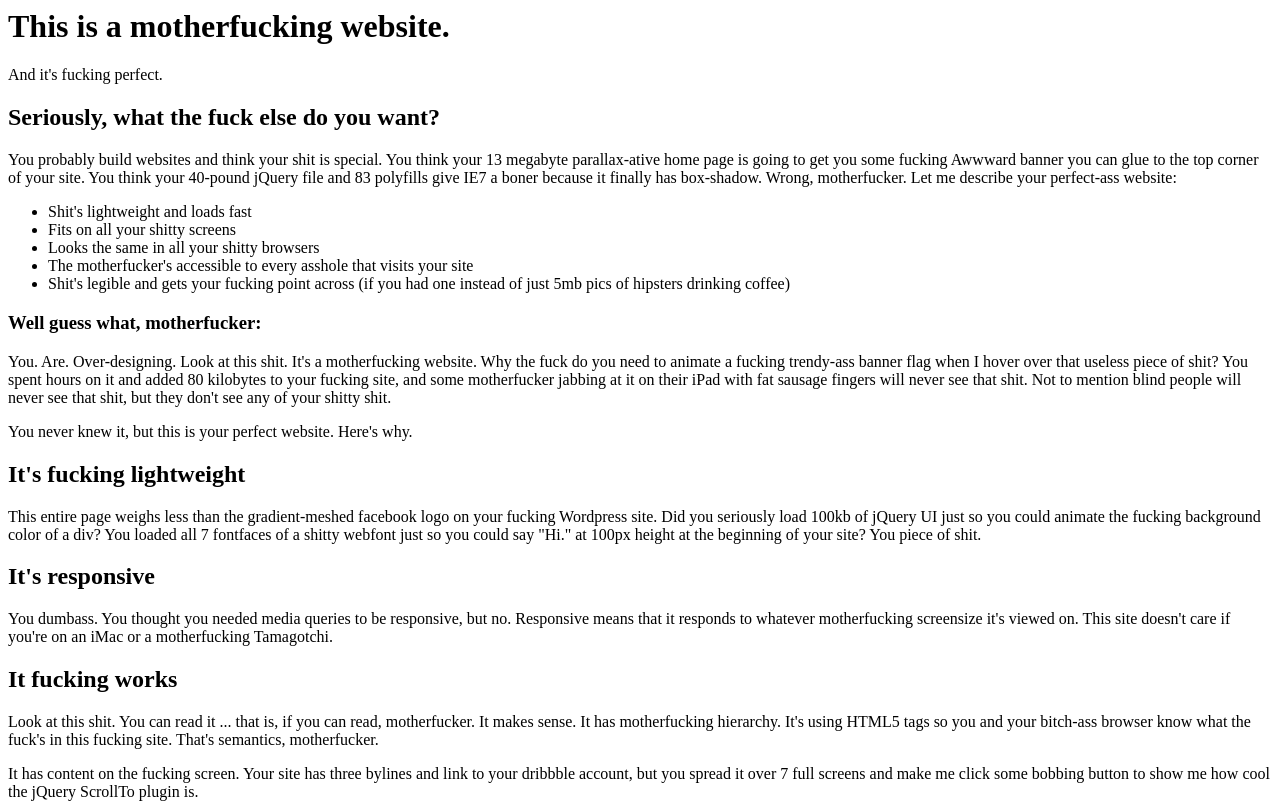
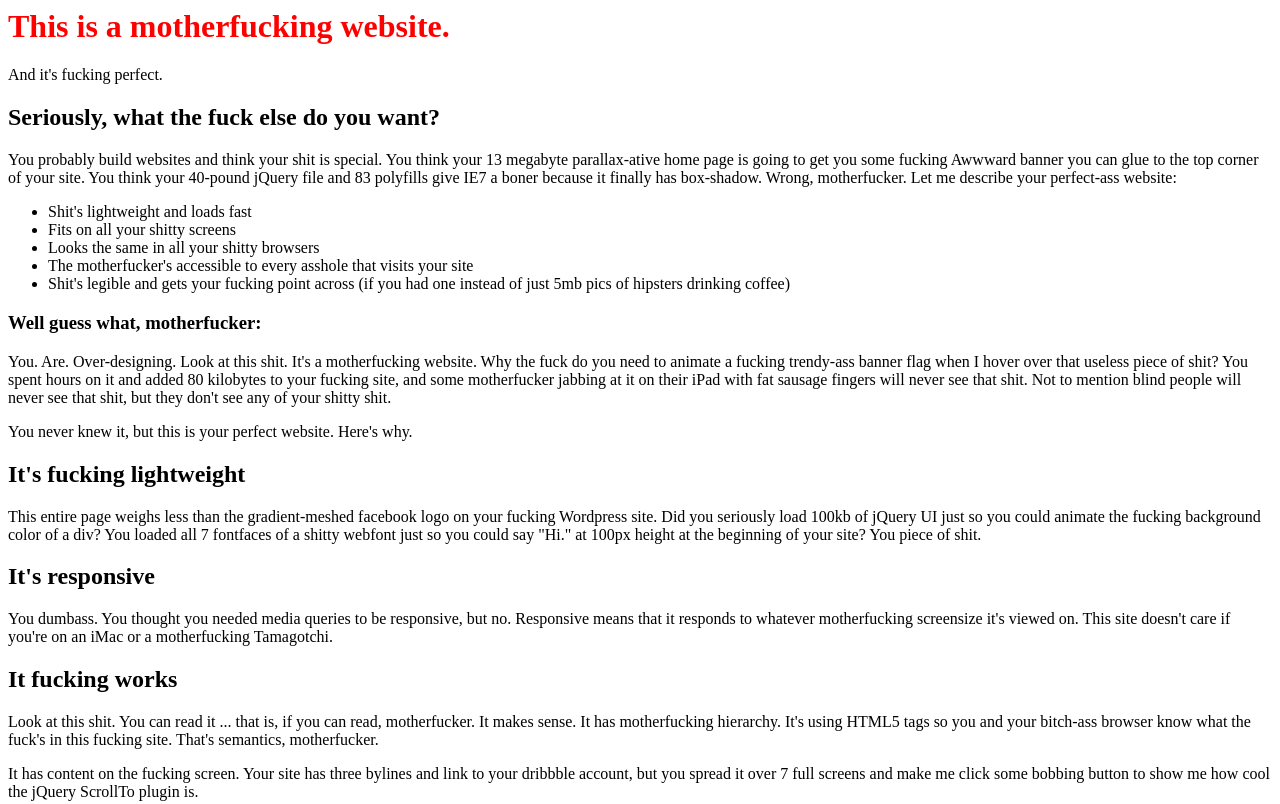
Before and after one commit to Swelly31/MotherFuckingWebsite, a plain HTML site: page motherfuckerwebsite.html in a window 1280 px wide. Shown: the top 804 px of the page. Drawn offline with Linux system fonts and the light colour scheme.

Commit message:
modification des 3 fichiers + envoi sur github

```diff
--- a/motherfuckerwebsite.html
+++ b/motherfuckerwebsite.html
@@ -2,7 +2,7 @@
 <head>
     <meta charset="utf-8">
     <meta name="viewport" content="width=device-width, initial-scale=1">
-
+    <link rel="stylesheet" href="style.css" />
 
     <title>Motherfucking Website</title>
 </head>
--- a/style.css
+++ b/style.css
@@ -1,4 +1,4 @@
 h1
 {
-    color: blue;
+    color: red;
 }
```
Also changed, not shown: 1 other file.
